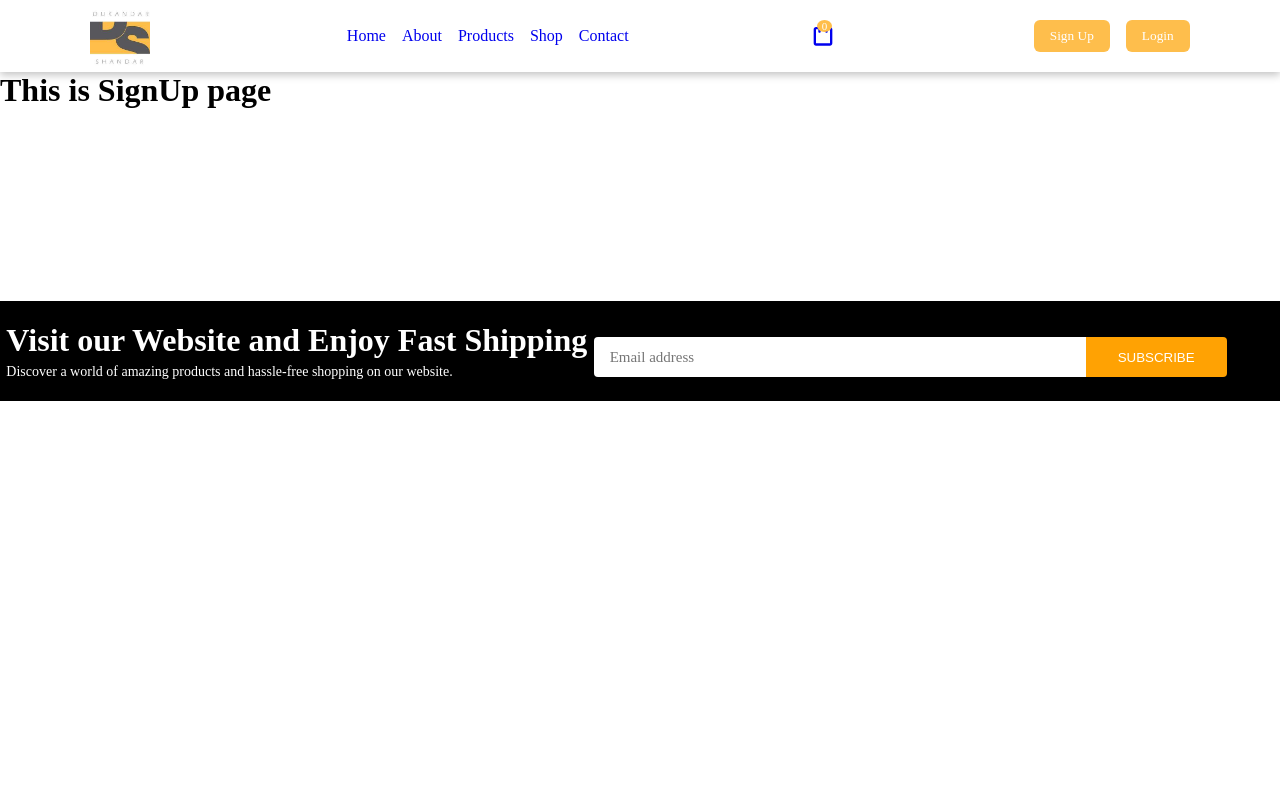
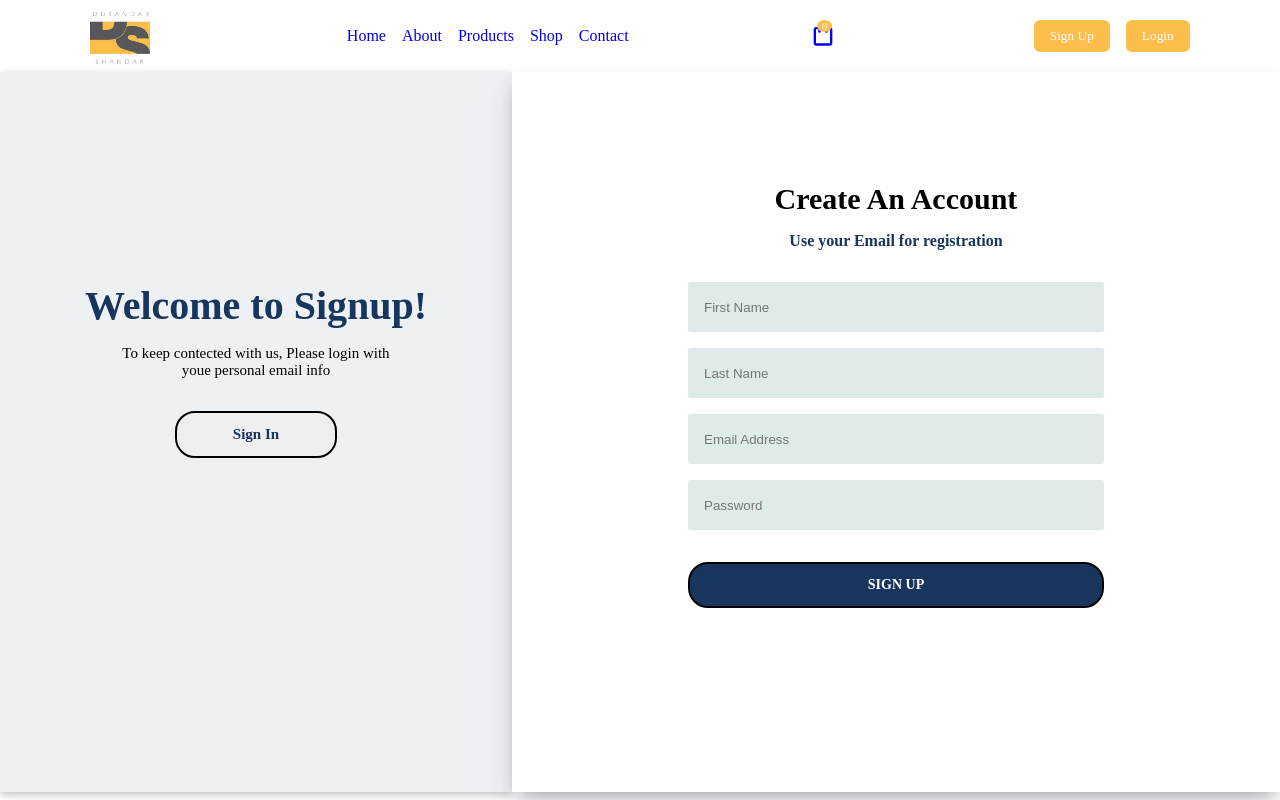
Before and after one commit to mbilawalzaman/DukandarShandar, a React (Create React App) app in the folder frontend/: page /signup in a window 1280 px wide. Shown: the top 800 px of the page. Built offline with nearby package versions, Linux system fonts and the light colour scheme.

Commit message:
SignUp page

```diff
--- a/frontend/src/components/contactInfo/contactInfo.js
+++ b/frontend/src/components/contactInfo/contactInfo.js
@@ -20,7 +20,7 @@ const ContactInfo = () => {
     setContactState({ ...contactState, [name]: value });
   };
 
-  const sendMessage = () => {
+  const sendMessage = async () => {
     const { fullname, email, subject, message } = contactState;
 
     if (!isValidEmail(email)) {
@@ -29,8 +29,20 @@ const ContactInfo = () => {
     }
 
     if (fullname && email && subject && message) {
-      toast.success("Message sent successfully");
-      setContactState({ fullname: "", email: "", subject: "", message: "" });
+      const response = await fetch("http://localhost:4000/contact", {
+        method: "POST",
+        headers:{
+          "Content-Type": "application/json"
+        },
+        body: JSON.stringify({
+          fullname,
+          email,
+          subject,
+          message
+        })
+      });
+      if (response){toast.success("Message sent successfully");
+      setContactState({ fullname: "", email: "", subject: "", message: "" });}
     } else {
       toast.error("Please fill all the fields");
     }
--- /dev/null
+++ b/frontend/src/components/signupComp/signupComp.css
@@ -0,0 +1,150 @@
+.sign-up-page{
+    height: 90vh;
+    width: 100vw;
+    display: flex;
+}
+
+.welome-to-signup{
+    width: 40%;
+    height: 100%;
+    display: flex;
+    align-items: center;
+    justify-content: center;
+    background-color: #edf1f4;
+    box-shadow: rgba(0, 0, 0, 0.24) 0px 3px 8px;
+}
+
+.signup-form-div{
+    width: 60%;
+    height: 100%;
+    display: flex;
+    justify-content: center;
+    align-items: center;
+    background-color: white;
+    box-shadow: rgba(50, 50, 93, 0.25) 0px 13px 27px -5px, rgba(0, 0, 0, 0.3) 0px 8px 16px -8px;
+}
+
+.welome-to-signup-inner-div{
+    height: 300px;
+    display: flex;
+    flex-direction: column;
+    align-items: center;
+}
+
+.signup-form-inner-div{
+    height: 500px;
+    display: flex;
+    flex-direction: column;
+    align-items: center;
+}
+
+.welome-to-signup-inner-div h2{
+    font-family: "Poppins";
+    font-size: 40px;
+    font-weight: bold;
+    color: #18355e;
+}
+
+.welome-to-signup-inner-div p{
+    font-family: "Poppins";
+    font-size: 15px;
+    text-align: center;
+    width: 300px;
+    margin-top: 1rem;
+}
+
+.welome-to-signup-inner-div button{
+    font-family: "Poppins";
+    font-size: 15px;
+    padding: .8rem 3.5rem;
+    border-radius: 20px;
+    cursor: pointer;
+    border: 2px solid black;
+    outline: none;
+    color: #18355e;
+    font-weight: bold;
+    background-color: none;
+    text-align: center;
+    margin-top: 2rem;
+    border-radius: 20px;
+}
+
+.welome-to-signup-inner-div button:hover{
+    font-family: "Poppins";
+    font-size: 14px;
+    padding: .8rem 3.5rem;
+    border-radius: 20px;
+    cursor: pointer;
+    border: 2px solid black;
+    outline: none;
+    color: white;
+    font-weight: bold;
+    background-color: #18355e;
+    transition: all 1s ease-in-out;
+    text-align: center;
+    margin-top: 2rem;
+    border-radius: 20px;
+}
+
+.signup-form-inner-div h2{
+    font-family: "Poppins";
+    font-weight: bold;
+    font-size: 30px;
+}
+.useEmail{
+    margin-top: 1rem;
+    color: #18355e;
+    font-weight: bold;
+    font-family: "Poppins";
+    margin-bottom: 1rem;
+}
+
+.input-area-box{
+    display: flex;
+    flex-direction: column;
+}
+
+.input-area-box input{
+    margin-top: 1rem;
+    width: 400px;
+    height: 50px;
+    padding-left: 1rem;
+    border-radius: 2px;
+    outline: none;
+    border: none;
+    background-color: rgb(223, 235, 235);
+}
+
+.input-area-box button{
+    font-family: "Poppins";
+    font-size: 14px;
+    padding: .8rem 3.5rem;
+    border-radius: 20px;
+    cursor: pointer;
+    border: 2px solid black;
+    outline: none;
+    color: white;
+    font-weight: bold;
+    background-color: #18355e;
+    transition: all 1s ease-in-out;
+    text-align: center;
+    margin-top: 2rem;
+    border-radius: 20px;
+}
+
+.input-area-box button:hover{
+    font-family: "Poppins";
+    font-size: 14px;
+    padding: .8rem 3.5rem;
+    border-radius: 20px;
+    cursor: pointer;
+    border: 2px solid black;
+    outline: none;
+    color: #18355e;
+    font-weight: bold;
+    background-color: white;
+    transition: all 1s ease-in-out;
+    text-align: center;
+    margin-top: 2rem;
+    border-radius: 20px;
+}
--- /dev/null
+++ b/frontend/src/components/signupComp/signupComp.js
@@ -0,0 +1,36 @@
+import React from 'react'
+import "./signupComp.css"
+
+const SignupComp = () => {
+  return (
+    <>
+    <div className='signup-page-container'>
+        <div className='sign-up-page'>
+            <div className='welome-to-signup'>
+                <div className='welome-to-signup-inner-div'>
+                <h2>Welcome to Signup!</h2>
+                <p>To keep contected with us, Please login with youe personal email info</p>
+                <button> Sign In</button>
+                </div>
+            </div>
+            <div className='signup-form-div'>
+                <div className='signup-form-inner-div'>
+                    <h2>Create An Account</h2>
+                    <p className='useEmail'>Use your Email for registration</p>
+                    <div className='input-area-box'>
+                        <input type='text' placeholder='First Name'/>
+                        <input type='text' placeholder='Last Name'/>
+                        <input type='email' placeholder='Email Address'/>
+                        <input type='password' placeholder='Password'/>
+                        <button>SIGN UP</button>
+                    </div>
+                </div>
+            </div>
+        </div>
+
+    </div>
+    </>
+  )
+}
+
+export default SignupComp
--- a/frontend/src/pages/signup/signup.js
+++ b/frontend/src/pages/signup/signup.js
@@ -1,12 +1,13 @@
 import React from "react";
 import Navbar from "../../components/navbar/Navbar";
 import Footer from "../../components/footer/footer";
+import SignupComp from "../../components/signupComp/signupComp";
 
 const SignUp = () => {
   return (
     <div>
       <Navbar />
-      <h1> This is SignUp page</h1>
+      <SignupComp/>
       <Footer />
     </div>
   );
```
Also changed, not shown: 2 other files (tests, documents, lock files or other folders).
